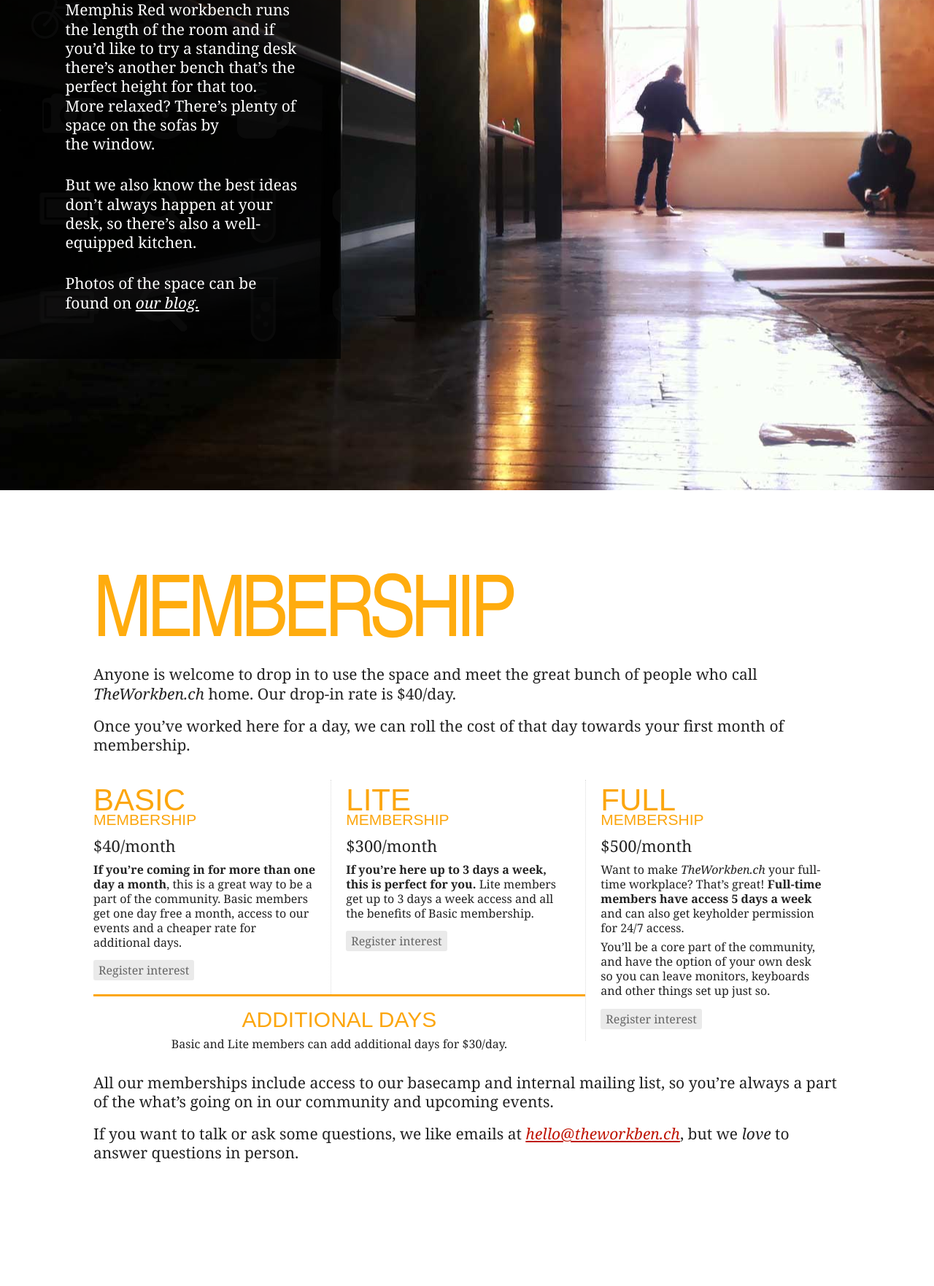
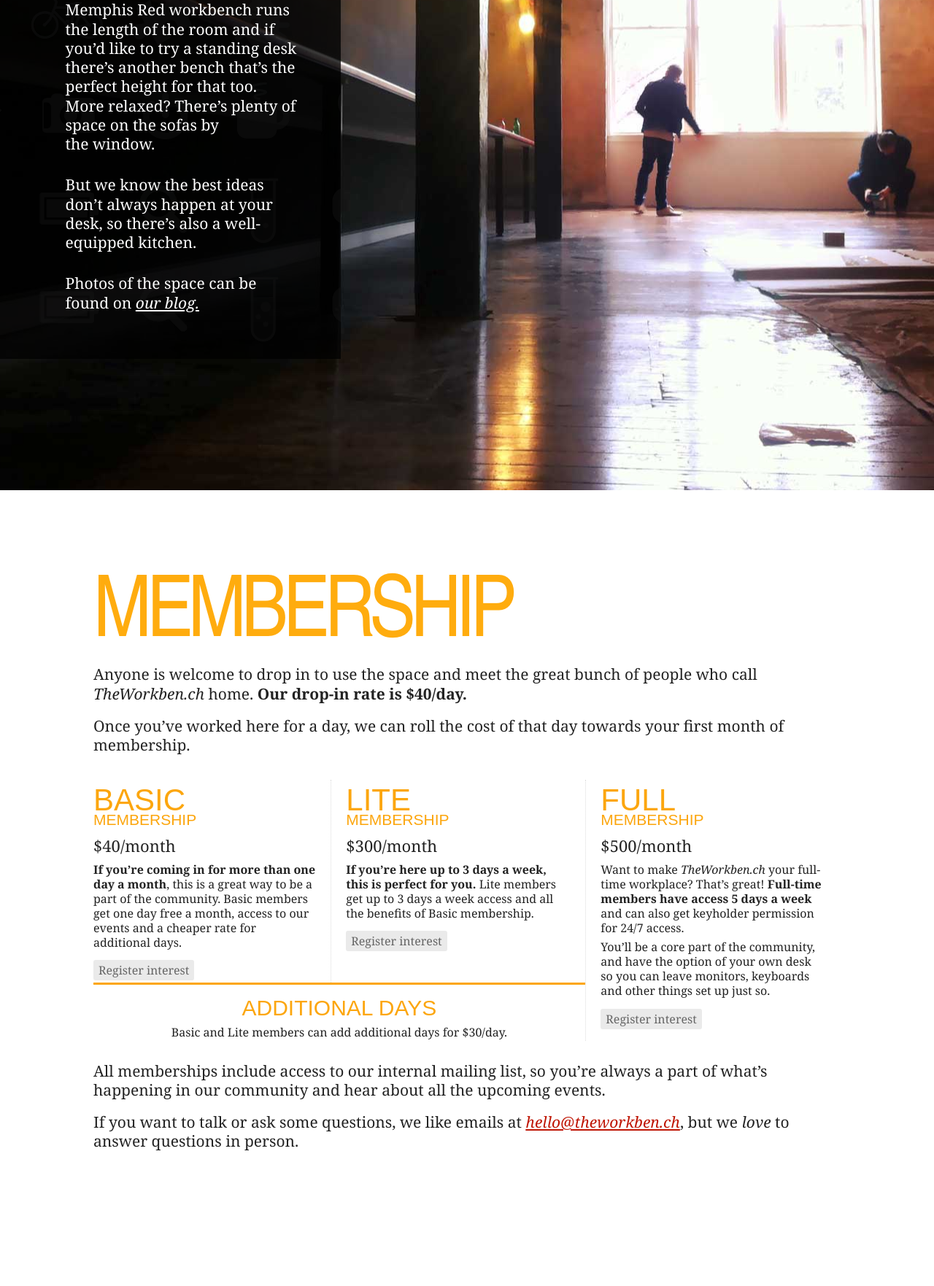
Before and after one commit to theworkbench/theworkbench-site, a PHP site: page /index.html in a window 1280 px wide. Shown: the part 1308-3071 px from the top of the page at 73% size. Run offline with PHP 8.4, Linux system fonts and the light colour scheme; some libraries are stand-ins or nearby versions.

Commit message:
tidied up some copy

```diff
--- a/index.html
+++ b/index.html
@@ -34,7 +34,7 @@
 		<section id="the-space">
 			<h2><span>The</span> space</h2>
 			<p class="first">Our Ultimo workspace is in a light-filled heritage building and is fitted out with ergonomic desks, a gorgeous Memphis Red workbench runs the length of the room and if you’d like to try a standing desk there’s another bench that’s the perfect height for that too. More relaxed? There’s plenty of space on the sofas by the&nbsp;window.</p>
-			<p>But we also know the best ideas don’t always happen at your desk, so there’s also a well-equipped&nbsp;kitchen.</p>
+			<p>But we know the best ideas don’t always happen at your desk, so there’s also a well-equipped&nbsp;kitchen.</p>
 			<p>Photos of the space can be found on <a href="http://blog.theworkben.ch/">our&nbsp;blog.</a></p>
 		</section>
 
@@ -42,7 +42,7 @@
 			<h2>Membership</h2>
 			<div>
 
-			<p>Anyone is welcome to drop in to use the space and meet the great bunch of people who call <em>TheWorkben.ch</em> home. Our drop-in rate is $40/day.</p>
+			<p>Anyone is welcome to drop in to use the space and meet the great bunch of people who call <em>TheWorkben.ch</em> home. <strong>Our drop-in rate is $40/day.</strong></p>
 
 			<p>Once you’ve worked here for a day, we can roll the cost of that day towards your first month of membership.</p>
 
@@ -74,7 +74,7 @@
 				<p>Basic and Lite members can add additional days for&nbsp;$30/day.</p>
 			</div>
 
-			<p>All our memberships include access to our basecamp and internal mailing list, so you’re always a part of the what’s going on in our community and upcoming&nbsp;events.</p>
+			<p>All memberships include access to our internal mailing list, so you’re always a part of what’s happening in our community and hear about all the upcoming&nbsp;events.</p>
 
 
 			<p>If you want to talk or ask some questions, we like emails at <a href="mailto:hello@theworkben.ch">hello@theworkben.ch</a>, but we <em>love</em> to answer questions in&nbsp;person.</p>
--- a/stylesheets/styles.css
+++ b/stylesheets/styles.css
@@ -94,7 +94,7 @@ header p {width: 567px; text-align: right;}
 #how-it-works #membership-details li:last-child { border-right: none; }
 #membership-details ul p, #additional-days p { font-size: 16px; line-height: 1.25em; margin: 0.4em 0; }
 #membership-details ul p.price { font-size: 22px; }
-#membership-details #additional-days { margin-top: -4em; border-top: 3px solid #fca60e; width: 61.8%; text-align: center; padding: 15px 2% 5px 2%; background: #fff; }
+#membership-details #additional-days { margin-top: -5em; border-top: 3px solid #fca60e; width: 61.8%; text-align: center; padding: 15px 2% 5px 2%; background: #fff; }
 
 #membership-details a.register-interest {background: #eaeaea; border-radius: 3px; color: #666; display: inline-block; font-style: normal; padding: 4px 7px; text-decoration: none; margin: 8px 0 0 0;  -webkit-transition: all 0.3s ease-in;}
 #membership-details li:hover a.register-interest { background: #fca60e; color: #fff; -webkit-transition: all 0.3s ease-in; }
```
